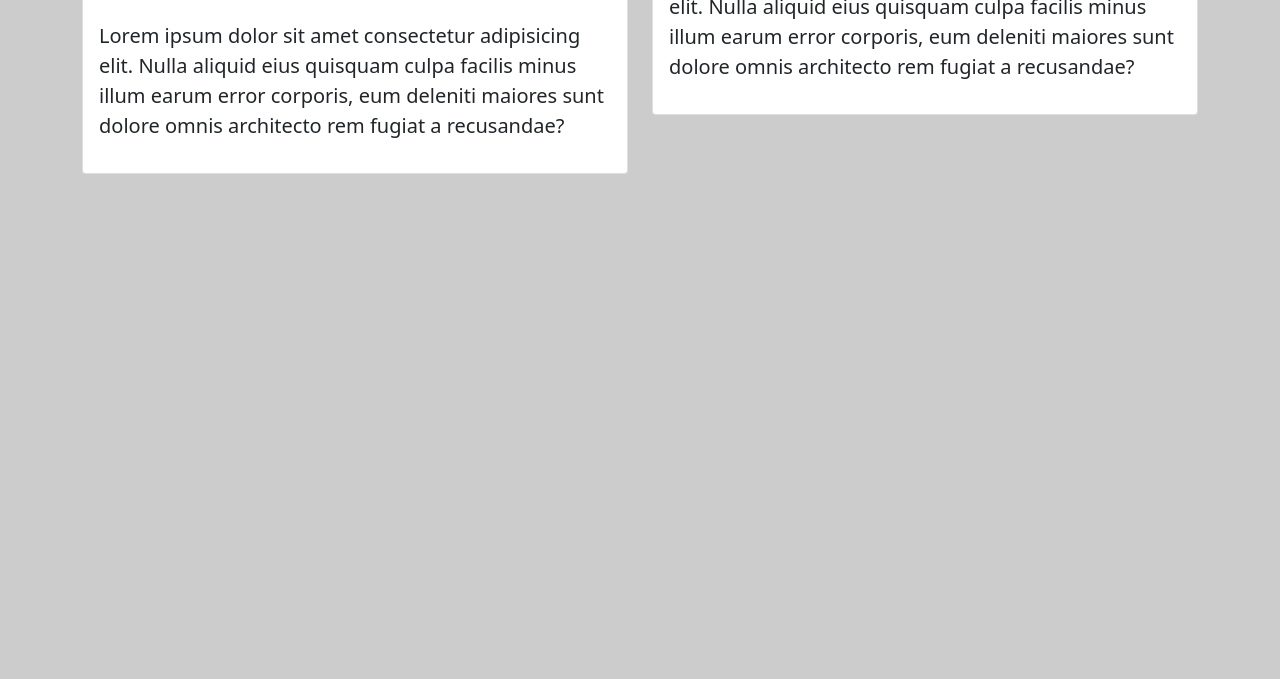
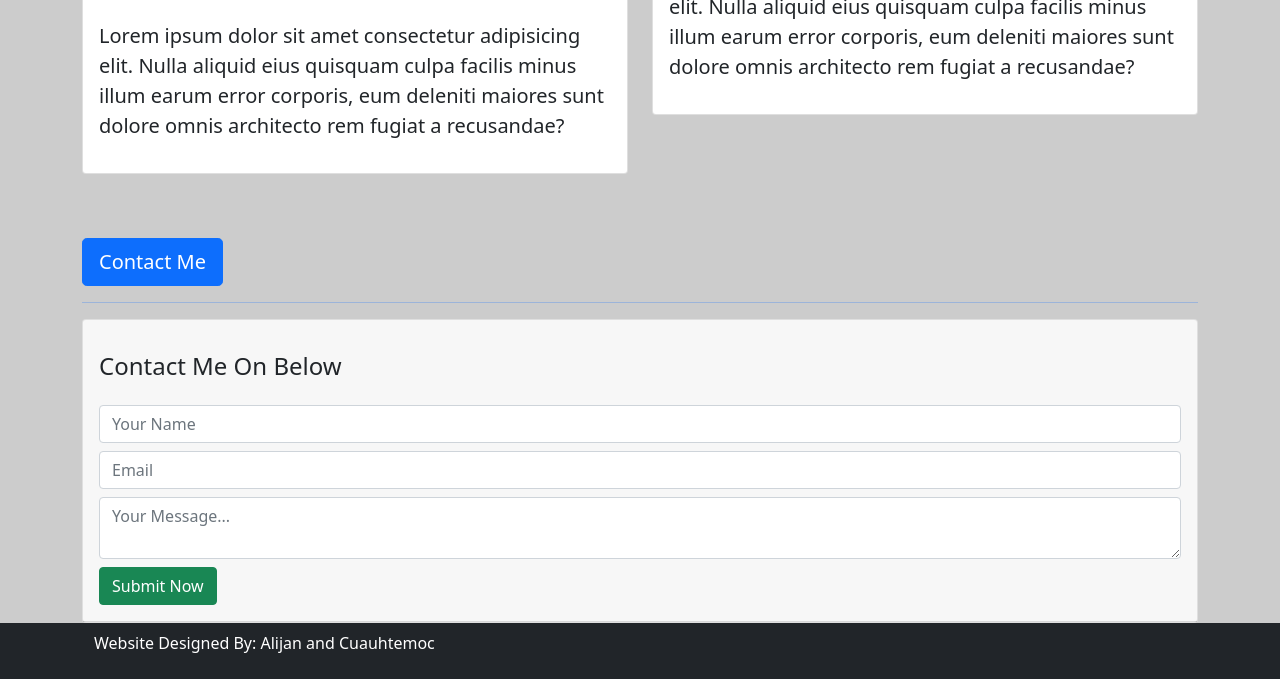
Before and after one commit to rahimialijan/My-Portfolio-Bootstrap-, a website: page index.html in a window 1280 px wide. Shown: the part 2446-3125 px from the top of the page. Before the commit the page ends 2620 px from the top, so only its background shows below. Drawn offline with Linux system fonts and the light colour scheme.

Commit message:
Add contact form and footer

```diff
--- a/index.html
+++ b/index.html
@@ -182,6 +182,43 @@
             </div>
         </div>
     </div>
+ <!--Contact-Form-->
+ <div id="contact">
+    <div class="container mt-5">
+        <span class="btn btn-primary btn-lg text-white mt-3">Contact Me</span><hr class="bg-primary">
+        <div class="row">
+            <div class="col">
+                <div class="card bg-white">
+                    <div class="card-header">
+                        <h4 class="my-4">Contact Me On Below</h4>
+                        <div class="form-group my-2">
+                            <input type="text" placeholder="Your Name" class="form-control">
+                        </div>
+                        <div class="form-group my-2">
+                            <input type="text" placeholder="Email" class="form-control">
+                        </div>
+                        <div class="form-group my-2">
+                            <textarea class="form-control" placeholder="Your Message..."></textarea>
+                        </div>
+                        <div class="form-group my-2">
+                            <button class="btn btn-success text-white">Submit Now</button>
+                        </div>
+                    </div>
+                </div>
+            </div>
+        </div>
+    </div>
+</div>
 
+<!--Footer-->
+<div class="container-fluid bg-dark">
+    <div class="row">
+        <div class="col">
+            <div class="container">
+                <p class="text-white py-2">Website Designed By: Alijan and Cuauhtemoc</p>
+            </div>
+        </div>
+    </div>
+</div>
 </body>
 </html>
```
